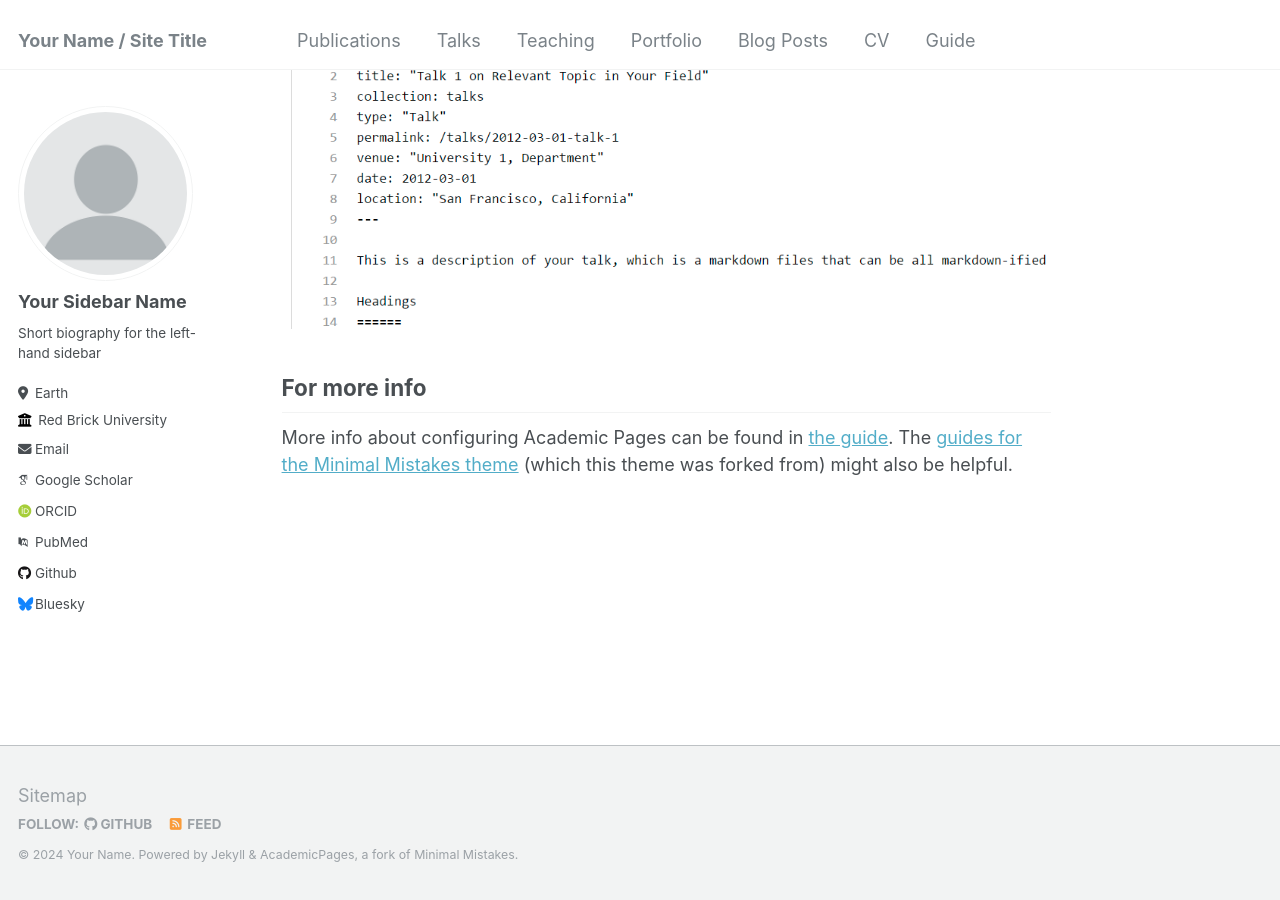
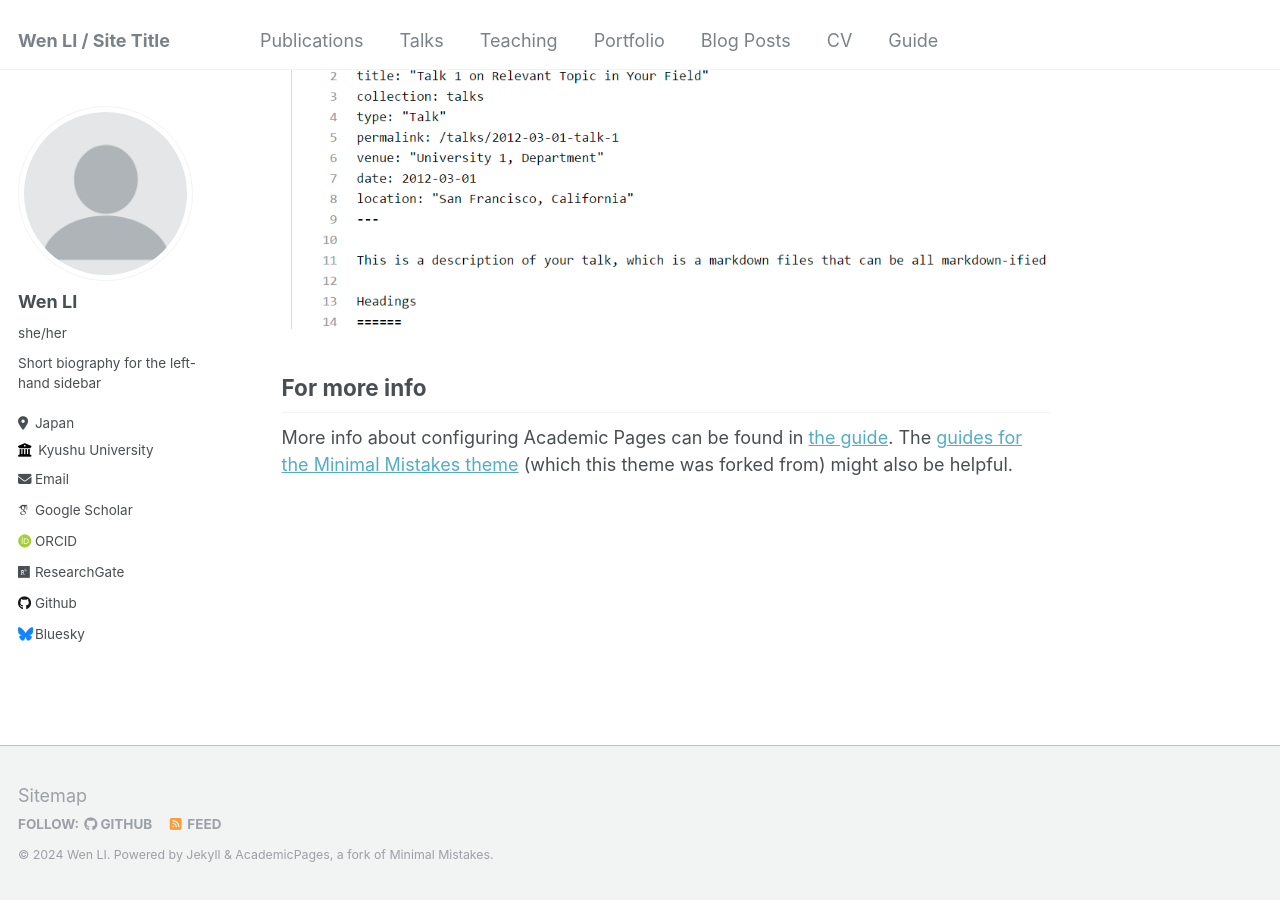
Before and after one commit to wenli-econ/wenli-econ.github.io, a Jekyll site: the page built from _pages/about.md, in a window 1280 px wide and 900 px high, scrolled down 2660 px. Built offline with Jekyll 4.4.1, drawn with Linux system fonts in a browser that asks for light colours; some web fonts are replaced.

Commit message:
Update _config.yml

```diff
--- a/_config.yml
+++ b/_config.yml
@@ -8,9 +8,9 @@
 
 # Basic Site Settings
 locale                   : "en-US"
-title                    : "Your Name / Site Title"
+title                    : "Wen LI / Site Title"
 title_separator          : "-"
-name                     : &name "Your Name"
+name                     : &name "Wen LI"
 description              : &description "personal description"
 url                      : https://academicpages.github.io # the base hostname & protocol for your site e.g. "https://mmistakes.github.io"
 baseurl                  : "" # the subpath of your site, e.g. "/blog"
@@ -22,22 +22,22 @@ repository               : "academicpages/academicpages.github.io"
 author:
   # Biographic information
   avatar           : "profile.png"
-  name             : "Your Sidebar Name"
-  pronouns         : # example: "she/her"
+  name             : "Wen LI"
+  pronouns         : "she/her"
   bio              : "Short biography for the left-hand sidebar"
-  location         : "Earth"
-  employer         : "Red Brick University"
+  location         : "Japan"
+  employer         : "Kyushu University"
   uri              : # URL
-  email            : "none@example.org"
+  email            : "wenli11108@gmail.com"
 
   # Academic websites
   arxiv            : # URL - Update with the correct link to your profile
-  googlescholar    : "https://scholar.google.com/citations?user=PS_CX0AAAAAJ"
+  googlescholar    : "https://scholar.google.com/citations?user=TiJoaZwAAAAJ&hl=en"
   impactstory      : # URL
-  orcid            : "http://orcid.org/yourorcidurl"
+  orcid            : "https://orcid.org/0000-0001-8473-8245"
   semantic         : # URL
-  pubmed           : "https://www.ncbi.nlm.nih.gov/pubmed/?term=john+snow"
-  researchgate     : # URL
+  pubmed           : # URL
+  researchgate     : "https://www.researchgate.net/profile/Wen-Li-199"
 
   # Repositories and software development
   bitbucket        : # Username - Update with your username on the site
```
